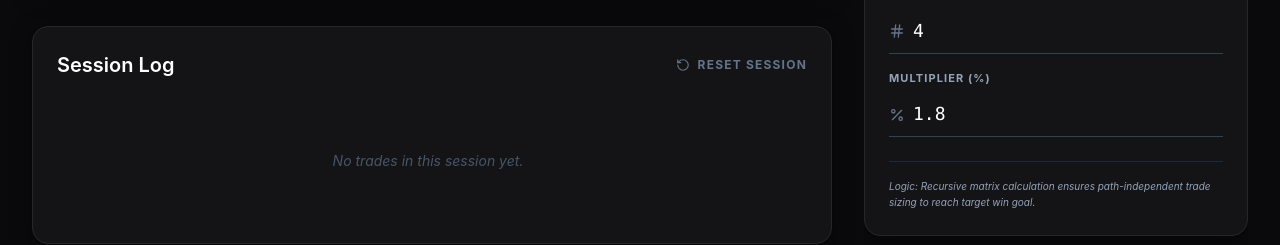
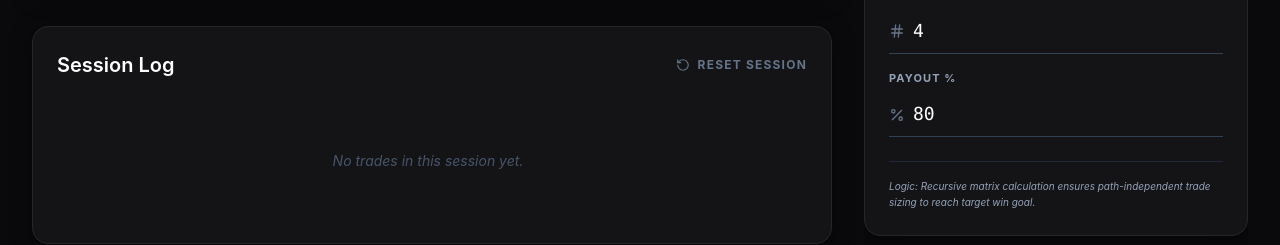
Before and after one commit to goutam2305/TradeManagerSimple, a React (Vite) app in the folder trade-manager-app/: page / in a window 1280 px wide. Shown: the part 542-787 px from the top of the page. Built offline with nearby package versions, Linux system fonts and the light colour scheme.

Commit message:
Refactor: Convert Multiplier to Payout % with automated conversion formula

```diff
--- a/trade-manager-app/src/App.tsx
+++ b/trade-manager-app/src/App.tsx
@@ -17,15 +17,18 @@ function App() {
         capital: 100,
         totalTrades: 10,
         targetWins: 4,
-        multiplier: 1.8
+        payout: 80 // Default payout %
     });
 
     const [trades, setTrades] = useState<TradeRecord[]>([]);
 
-    // Memoize logic instance based on config
+    // Derive multiplier from payout %: 1 + (payout / 100)
+    const multiplier = 1 + (config.payout / 100);
+
+    // Memoize logic instance based on config and derived multiplier
     const logic = useMemo(() =>
-        new TradingLogic(config.totalTrades, config.targetWins, config.multiplier),
-        [config]);
+        new TradingLogic(config.totalTrades, config.targetWins, multiplier),
+        [config.totalTrades, config.targetWins, multiplier]);
 
     // Derivations
     const currentPortfolio = useMemo(() => {
@@ -48,7 +51,7 @@ function App() {
         let portfolioAfter = currentPortfolio;
 
         if (result === 'W') {
-            portfolioAfter += amount * (config.multiplier - 1);
+            portfolioAfter += amount * (multiplier - 1);
         } else {
             portfolioAfter -= amount;
         }
@@ -59,7 +62,7 @@ function App() {
             result,
             portfolioAfter
         }]);
-    }, [nextTradeAmount, currentPortfolio, config.multiplier]);
+    }, [nextTradeAmount, currentPortfolio, multiplier]);
 
     const handleConfigUpdate = (newParams: Partial<typeof config>) => {
         setConfig(prev => ({ ...prev, ...newParams }));
@@ -107,7 +110,7 @@ function App() {
                         capital={config.capital}
                         totalTrades={config.totalTrades}
                         targetWins={config.targetWins}
-                        multiplier={config.multiplier}
+                        payout={config.payout}
                         onUpdate={handleConfigUpdate}
                     />
                 </aside>
--- a/trade-manager-app/src/components/CalculationsPanel.tsx
+++ b/trade-manager-app/src/components/CalculationsPanel.tsx
@@ -5,12 +5,12 @@ interface CalculationsPanelProps {
     capital: number;
     totalTrades: number;
     targetWins: number;
-    multiplier: number;
+    payout: number;
     onUpdate: (params: {
         capital?: number;
         totalTrades?: number;
         targetWins?: number;
-        multiplier?: number;
+        payout?: number;
     }) => void;
 }
 
@@ -18,7 +18,7 @@ export const CalculationsPanel: React.FC<CalculationsPanelProps> = ({
     capital,
     totalTrades,
     targetWins,
-    multiplier,
+    payout,
     onUpdate
 }) => {
     return (
@@ -48,11 +48,11 @@ export const CalculationsPanel: React.FC<CalculationsPanelProps> = ({
                     onChange={(v) => onUpdate({ targetWins: v })}
                 />
                 <InputField
-                    label="Multiplier (%)"
-                    value={multiplier}
-                    step={0.1}
+                    label="Payout %"
+                    value={payout}
+                    step={1}
                     icon={<Percent size={16} />}
-                    onChange={(v) => onUpdate({ multiplier: v })}
+                    onChange={(v) => onUpdate({ payout: v })}
                 />
             </div>
 
```
